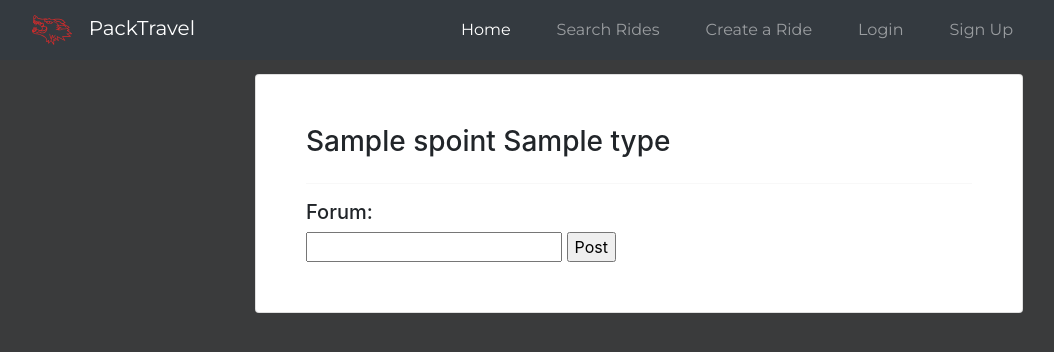
After one commit to TripleS-org/PackTravel_G29, a Django app: page /route_page/1 in a window 1280 px wide. The commit adds this page. Shown: the top 352 px of the page, without its empty margins (1-1055 px from the left). Run offline with Django 4.2, Linux system fonts and the light colour scheme; a database or web service that is not in the repository returns one stand-in record (values such as "Sample title"); some libraries are stand-ins or nearby versions.

Commit message:
added forum feature

```diff
--- a/PackTravel/urls.py
+++ b/PackTravel/urls.py
@@ -31,5 +31,6 @@ urlpatterns = [
     path('create_ride/', publishViews.create_ride, name='create_ride'),
     path('add_route/', publishViews.add_route, name='add_route'),
     path('select_route/', publishViews.select_route, name='select_route'),
-    path('display_ride/<ride_id>', publishViews.display_ride, name='display_ride')
+    path('display_ride/<ride_id>', publishViews.display_ride, name='display_ride'),
+    path('route_page/<route_id>',publishViews.show_route,name="showroutepage")
 ]
--- a/publish/views.py
+++ b/publish/views.py
@@ -6,6 +6,7 @@ import json
 from django.contrib.auth import login, authenticate
 from django.contrib import messages
 from django.contrib.auth.forms import UserCreationForm
+from datetime import datetime
 
 from publish.forms import RideForm
 from utils import get_client
@@ -190,3 +191,22 @@ def attachUserToRoute(username, route_id, ride_id):
         users = route_instance['users']
         users.append(username)
         routesDB.update_one({"_id": route_id}, {"$set": {"users": users}})
+
+def show_route(request,route_id):
+    intializeDB()
+    if request.method=="POST":
+        username=request.session['username']
+        date=datetime.now()
+        content=request.POST['content']
+        post={"user":username,"date":date,"content":content}
+        routesDB.update_one({"_id": route_id}, {"$push": {"forum": post}})
+
+    route = routesDB.find_one({'_id': route_id})
+    if 'forum' not in route:
+        forum=[]
+    else:
+        forum=route['forum']
+    name=route['type']
+    spoint=route['spoint']
+    #Add the destination once we remove dependency between route and rides
+    return render(request,'publish/show_route.html',{'route_name':name,'forum':forum,'spoint':spoint})
--- a/templates/publish/route.html
+++ b/templates/publish/route.html
@@ -103,18 +103,19 @@ function selectRoute(id) {
               </div>
             </th>
               <td>
+                <a href="/route_page/{{ route.id }}"></a>
                 {% if ride.type == "Bus" %}
                 <img height="15px" width="15px" src="{% static 'bus.svg'%}">
                 {% elif ride.type == "Cab" %}
                 <img  height="15px" width="15px" src="{% static 'car.svg'%}">
                 {% endif %}
-                {{ route.type }}</td>
+                {{ route.type }}</a></td>
               <td><button type="button" class="btn btn-link" data-toggle="modal" data-target="#myModal">{{ route.spoint }}</button></td>
               <td>{{ route.hour }}:{{ route.minute }} {{ route.ampm }}</td>
               <td>{{ route.duration }} minutes</td>
               <td>{{ route.users|length }}</td>
               <td>{{ route.details }}</td>
-
+            </a>
             </tr>
             <div class="modal" id="myModal">
               <div class="modal-dialog">
--- /dev/null
+++ b/templates/publish/show_route.html
@@ -0,0 +1,57 @@
+<!DOCTYPE html>{% load static %}
+<html lang="en">
+
+<head><meta charset="utf-8">
+	<meta name="viewport" content="width=device-width, initial-scale=1">
+
+	<title>ROute Information</title>
+
+    <link href="https://cdn.jsdelivr.net/npm/bootstrap@5.2.2/dist/css/bootstrap.min.css" rel="stylesheet" integrity="sha384-Zenh87qX5JnK2Jl0vWa8Ck2rdkQ2Bzep5IDxbcnCeuOxjzrPF/et3URy9Bv1WTRi" crossorigin="anonymous">
+    <script src="https://cdn.jsdelivr.net/npm/bootstrap@5.0.2/dist/js/bootstrap.bundle.min.js" integrity="sha384-MrcW6ZMFYlzcLA8Nl+NtUVF0sA7MsXsP1UyJoMp4YLEuNSfAP+JcXn/tWtIaxVXM" crossorigin="anonymous"></script>
+	<link href="https://fonts.googleapis.com/css?family=Montserrat:400,700" rel="stylesheet">
+  <link rel="stylesheet" href="https://maxcdn.bootstrapcdn.com/bootstrap/4.2.1/css/bootstrap.min.css">
+  <script src="https://ajax.googleapis.com/ajax/libs/jquery/3.3.1/jquery.min.js"></script>
+  <script src="https://cdnjs.cloudflare.com/ajax/libs/popper.js/1.14.6/umd/popper.min.js"></script>
+  <script src="https://maxcdn.bootstrapcdn.com/bootstrap/4.2.1/js/bootstrap.min.js"></script>
+
+</head>
+<style>
+    button:hover {
+    border: none;
+    /* box-shadow: 0 8px 16px 0 rgba(0,0,0,0.2), 0 6px 20px 0 rgba(0,0,0,0.19); */
+    /* background: #D3D3D3; */
+}
+
+</style>
+
+<body style="background-color: #3A3B3C;">
+
+    {% include 'nav.html' %}
+
+
+
+    <div class="card mx-auto shadow-2-strong bg-white rounded" style="width: 60%; margin: 50px; padding: 50px;">
+        <h3>{{ spoint }} {{ route_name}} </h3>
+        <hr>
+        <h5>Forum: </h5>
+        <form action="" method="POST">
+            {% csrf_token %}
+            <input type="text" width="80%" height="30px" name="content">
+            <input type="submit" value="Post">
+        </form>
+        {% for post in forum %}
+        <div class="card mx-auto shadow-2-strong bg-white rounded" style="width: 80%; margin: 10px;">
+            <div class="card-body">
+              <h5 class="card-title">{{ post.user }}</h5>
+              <h6 class="card-subtitle mb-2 text-muted">{{ post.date }}</h6>
+              <p class="card-text">{{ post.content }}</p>
+            </div>
+          </div>
+        {% endfor %}
+    </div>
+
+
+
+</body>
+
+</html>
```
Also changed, not shown: db.sqlite3.
